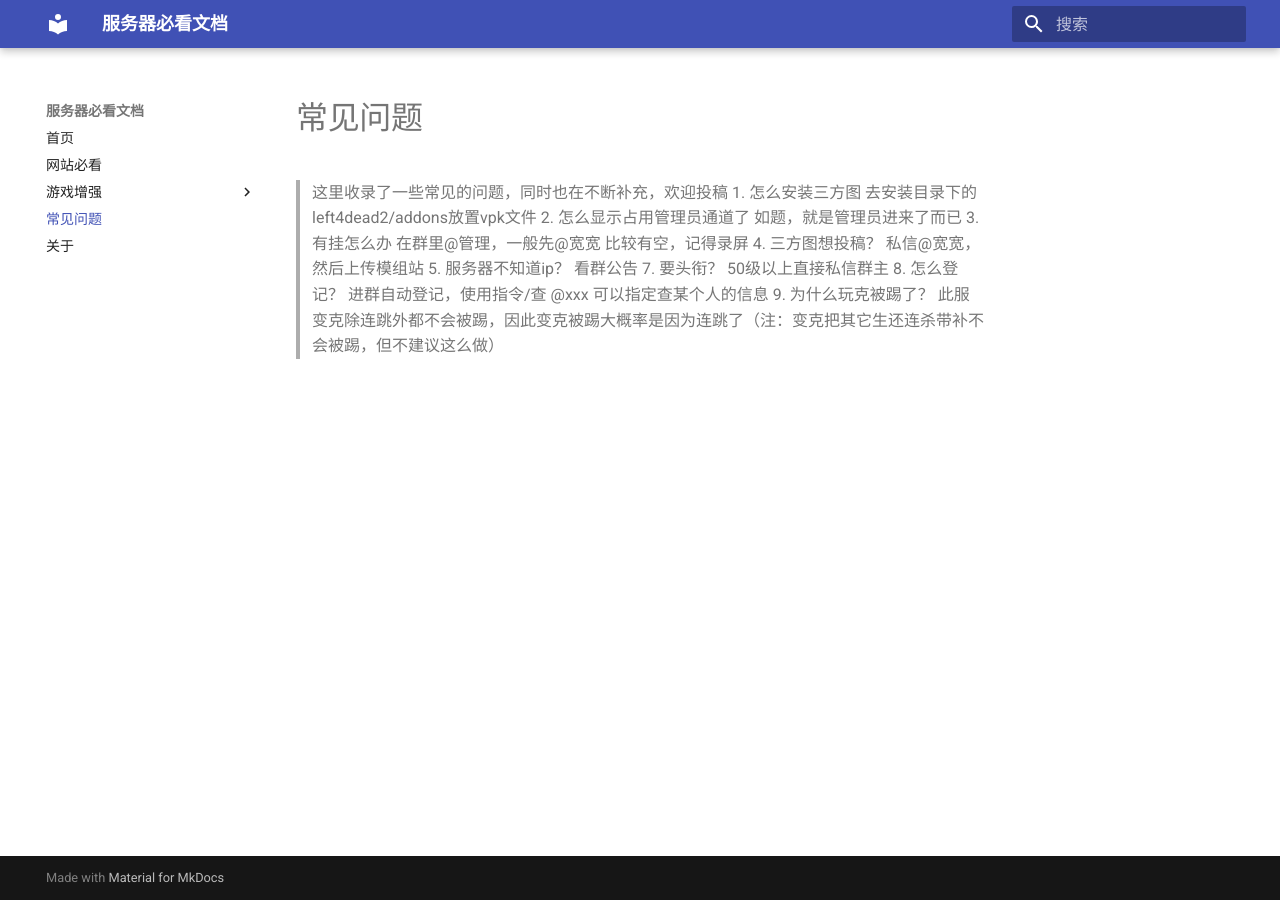
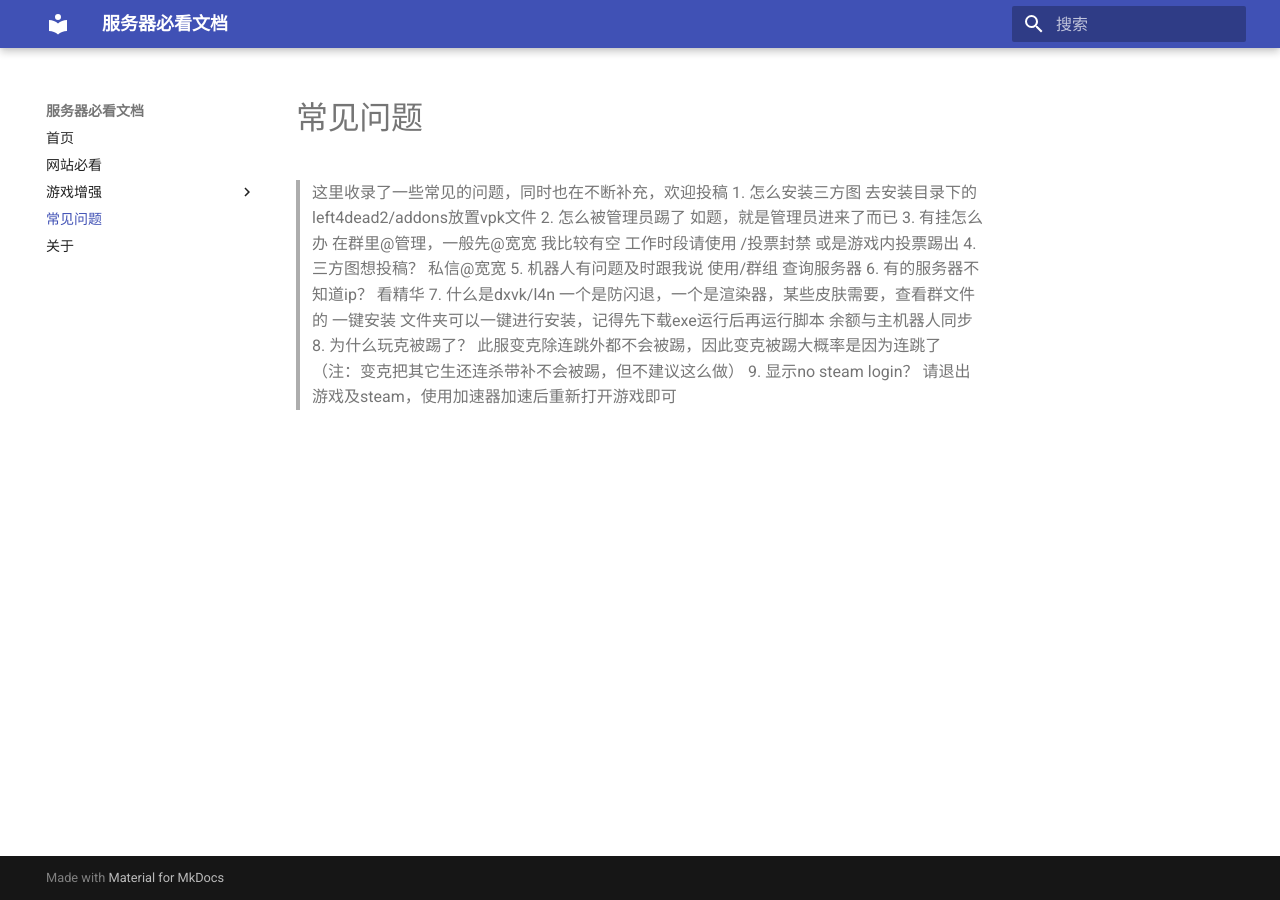
Before and after one commit to kuankqaq/kuank-docs, an MkDocs documentation site: the page built from docs/faq.md, in a window 1280 px wide. Built offline with MkDocs 1.6.1 and Material for MkDocs 9.7.7, drawn with Linux system fonts in a browser that asks for light colours.

Commit message:
Update faq.md

```diff
--- a/docs/faq.md
+++ b/docs/faq.md
@@ -2,17 +2,22 @@
 > 这里收录了一些常见的问题，同时也在不断补充，欢迎投稿
 1. 怎么安装三方图
 去安装目录下的left4dead2/addons放置vpk文件
-2. 怎么显示占用管理员通道了
+2. 怎么被管理员踢了
 如题，就是管理员进来了而已
 3. 有挂怎么办
-在群里@管理，一般先@宽宽 比较有空，记得录屏
+在群里@管理，一般先@宽宽 我比较有空
+工作时段请使用 /投票封禁
+或是游戏内投票踢出
 4. 三方图想投稿？
-私信@宽宽，然后上传模组站
-5. 服务器不知道ip？
-看群公告
-7. 要头衔？
-50级以上直接私信群主
-8. 怎么登记？
-进群自动登记，使用指令/查 @xxx 可以指定查某个人的信息
-9. 为什么玩克被踢了？
+私信@宽宽
+5. 机器人有问题及时跟我说
+使用/群组 查询服务器
+6. 有的服务器不知道ip？
+看精华
+7. 什么是dxvk/l4n
+一个是防闪退，一个是渲染器，某些皮肤需要，查看群文件的 一键安装 文件夹可以一键进行安装，记得先下载exe运行后再运行脚本
+余额与主机器人同步
+8. 为什么玩克被踢了？
 此服变克除连跳外都不会被踢，因此变克被踢大概率是因为连跳了（注：变克把其它生还连杀带补不会被踢，但不建议这么做）
+9. 显示no steam login？
+请退出游戏及steam，使用加速器加速后重新打开游戏即可
```
